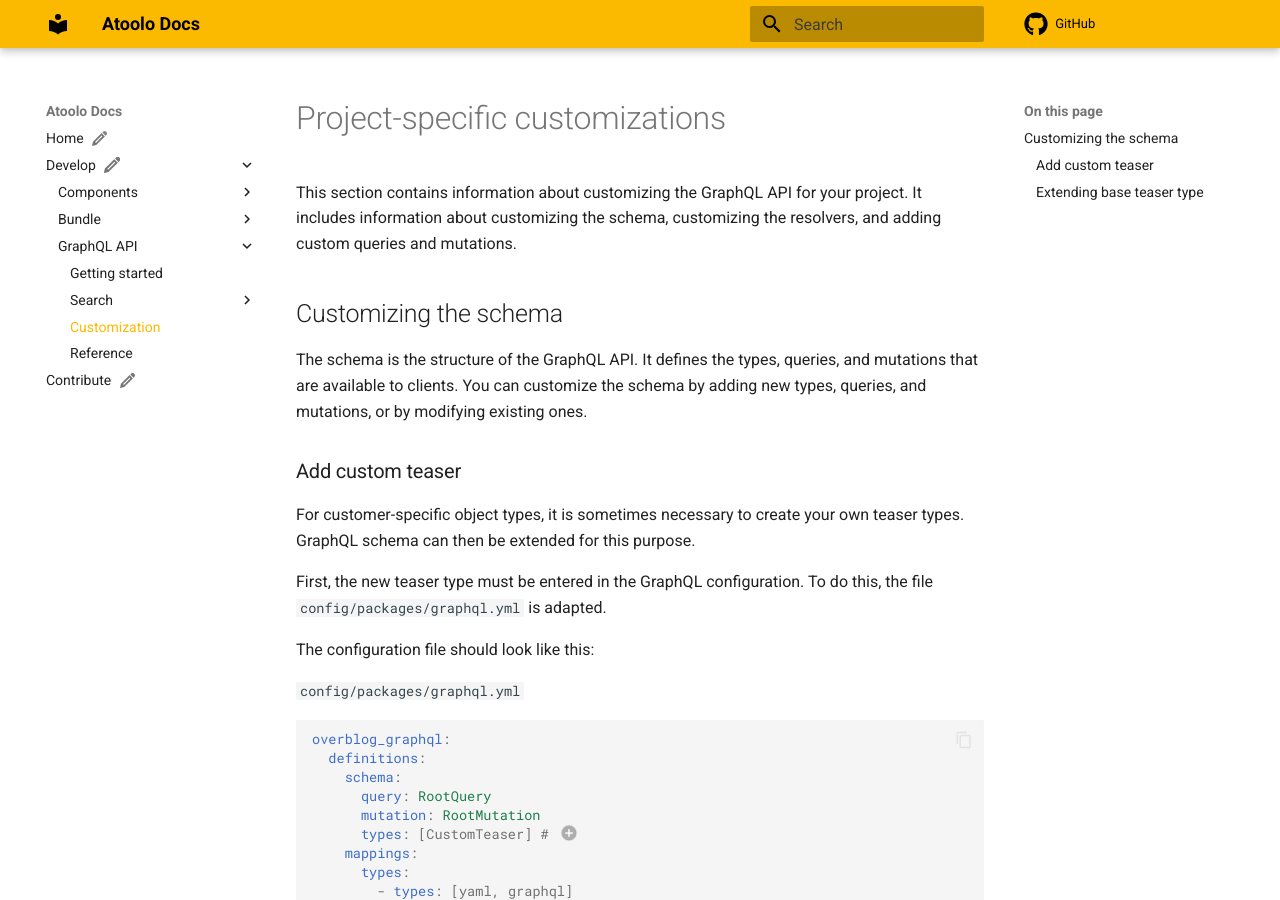
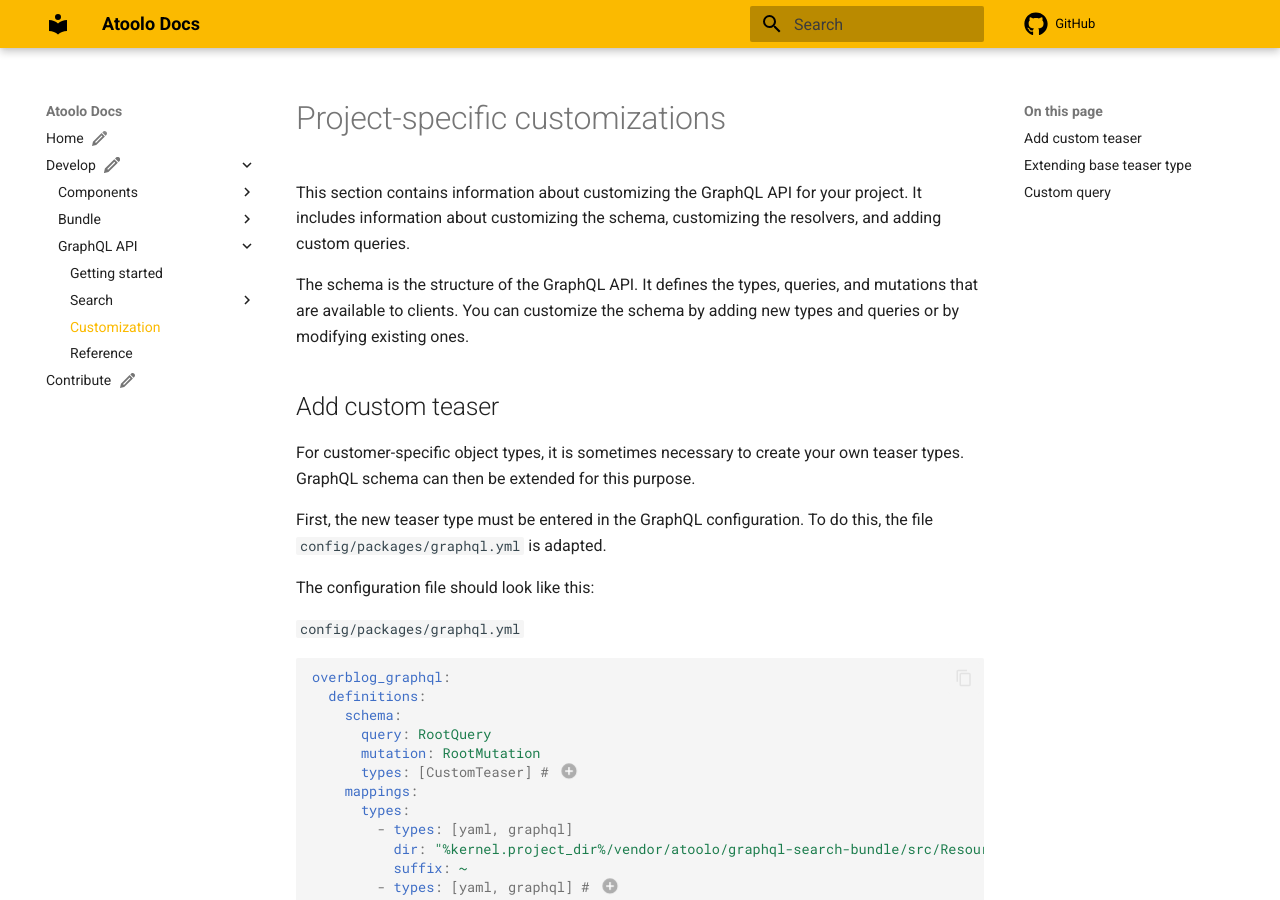
Before and after one commit to sitepark/atoolo-docs, an MkDocs documentation site: the page built from docs/develop/graphql/customization/index.md, in a window 1280 px wide and 900 px high. Built offline with MkDocs 1.6.1 and Material for MkDocs 9.7.7, drawn with Linux system fonts in a browser that asks for light colours; comment, search, counter and statistics services are not loaded; some of the changed text lies outside the part shown.

Commit message:
docs[graphql]: add custom query documentation

````diff
--- a/docs/develop/graphql/customization/index.md
+++ b/docs/develop/graphql/customization/index.md
@@ -1,12 +1,10 @@
 # Project-specific customizations
 
-This section contains information about customizing the GraphQL API for your project. It includes information about customizing the schema, customizing the resolvers, and adding custom queries and mutations.
+This section contains information about customizing the GraphQL API for your project. It includes information about customizing the schema, customizing the resolvers, and adding custom queries.
 
-## Customizing the schema
+The schema is the structure of the GraphQL API. It defines the types, queries, and mutations that are available to clients. You can customize the schema by adding new types and queries or by modifying existing ones.
 
-The schema is the structure of the GraphQL API. It defines the types, queries, and mutations that are available to clients. You can customize the schema by adding new types, queries, and mutations, or by modifying existing ones.
-
-### Add custom teaser
+## Add custom teaser
 
 For customer-specific object types, it is sometimes necessary to create your own teaser types. GraphQL schema can then be extended for this purpose.
 
@@ -129,7 +127,7 @@
 
 1. :material-information-outline: Additional tagging
 
-### Extending base teaser type
+## Extending base teaser type
 
 You can extend the base `Teaser` type to add custom fields to the teaser type. Changes to the basic teaser type affect all teaser types that extend the 'Teaser' type.
 
@@ -219,3 +217,8 @@
     tags:
       - { name: "atoolo.graphql.resolver", priority: 10 }
 ```
+
+## Custom query
+
+To add a custom query, a new query type must be created. The easiest way to do this is via PHP 8 attributes.
+See also [Annotations & PHP 8 attributes](https://github.com/overblog/GraphQLBundle/blob/master/docs/annotations/index.md#annotations--php-8-attributes)
````
